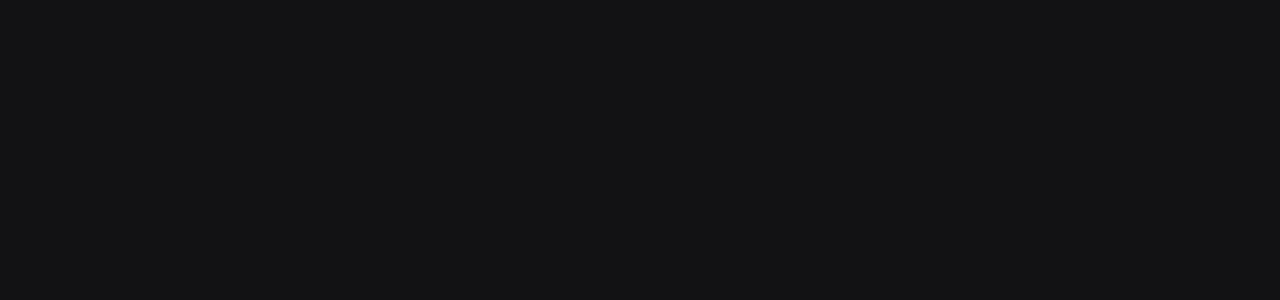
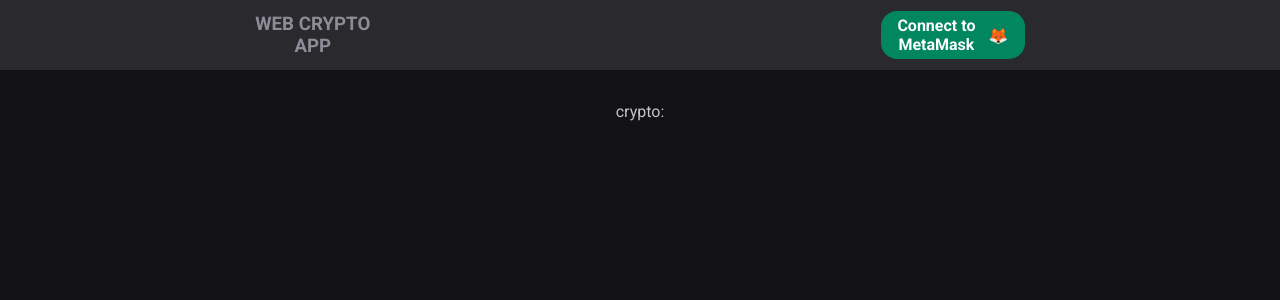
Before and after one commit to albertoaraujoo/web-crypto-app, a React (Vite) app: page /crypto in a window 1280 px wide. Shown: the top 300 px of the page. Built offline with nearby package versions, Linux system fonts and the light colour scheme.

Commit message:
feat: navbar and button created

```diff
--- a/src/components/CoinsList/CoinsList.module.css
+++ b/src/components/CoinsList/CoinsList.module.css
@@ -1,7 +1,6 @@
 .container {
   max-width: 56rem;
-  width: 70%;
-
+  width: 100%;
   display: flex;
   text-align: start;
   justify-content: center;
@@ -10,6 +9,7 @@
 }
 
 .header {
+  width: 100%;
   font-size: 1.5rem;
   font-weight: bold;
   color: var(--green-500);
--- a/src/components/CoinsList/index.tsx
+++ b/src/components/CoinsList/index.tsx
@@ -8,7 +8,7 @@
   return (
     <div className={styles.container}>
       <header className={styles.header}>
-        Top Cryptocurrency Coins by Market Cap
+        TOP CRYPTOCURRENCY COINS BY MARKET CAP
       </header>
       {data.map((coin: CoinCardProps) => (
         <CoinCard
--- /dev/null
+++ b/src/components/Layout/Laytou.tsx
@@ -0,0 +1,11 @@
+import { Navbar } from "../Navbar";
+import { Outlet } from "react-router-dom";
+
+export const Layout = () => {
+  return (
+    <>
+      <Navbar />
+      <Outlet />
+    </>
+  );
+};
--- /dev/null
+++ b/src/components/Navbar/Navbar.module.css
@@ -0,0 +1,35 @@
+.container {
+  display: flex;
+  justify-content: space-around;
+  align-items: center;
+  width: 100%;
+  height: 4.375rem;
+  background: var(--gray-700);
+  color: var(--white);
+}
+
+.header {
+  color: var(--gray-400);
+  text-align: center;
+  padding: 0.313rem 0 0.313rem 0;
+}
+
+.button {
+  display: flex;
+  justify-content: center;
+  align-items: center;
+  border: none;
+  font-weight: bold;
+  border-radius: 1rem;
+  background: var(--green-500);
+  gap: 0.8rem;
+  width: 9rem;
+  height: 3rem;
+  color: var(--white);
+  cursor: pointer;
+  transition: background 0.5s;
+}
+
+.button:hover {
+  background: var(--green-200);
+}
--- /dev/null
+++ b/src/components/Navbar/index.tsx
@@ -0,0 +1,17 @@
+import styles from "./Navbar.module.css";
+
+export const Navbar = () => {
+  return (
+    <nav className={styles.container}>
+      <h3 className={styles.header}>
+        WEB CRYPTO <br /> APP
+      </h3>
+      <button className={styles.button}>
+        <div>
+          Connect to <br /> MetaMask
+        </div>
+        <div>🦊</div>
+      </button>
+    </nav>
+  );
+};
--- a/src/main.tsx
+++ b/src/main.tsx
@@ -3,15 +3,18 @@
 import { createBrowserRouter, RouterProvider } from "react-router-dom";
 import { HomePage } from "./pages/HomePage/HomePage";
 import { CryptoPage } from "./pages/CryptoPage/CryptoPage";
+import { Layout } from "./components/Layout/Laytou";
 
 const router = createBrowserRouter([
   {
     path: "/",
-    element: <HomePage />,
+    element: <Layout />,
+    children: [
+      { index: true, element: <HomePage /> },
+      { path: "crypto", element: <CryptoPage /> },
+      { path: "crypto/:cryptoId", element: <CryptoPage /> },
+    ],
   },
-
-  { path: "/crypto", element: <CryptoPage /> },
-  { path: "/crypto/:cryptoId", element: <CryptoPage /> },
 ]);
 
 ReactDOM.createRoot(document.getElementById("root")!).render(
--- a/src/pages/CryptoPage/CryptoPage.tsx
+++ b/src/pages/CryptoPage/CryptoPage.tsx
@@ -1,37 +1,38 @@
-import { useEffect, useState } from "react";
+// import { useEffect, useState } from "react";
 import { useParams } from "react-router-dom";
 import styles from "./CryptoPage.module.css";
-import { Chart } from "../../components/Chart";
-import { CoinImage } from "../../components/CoinImage";
-import { CryptoData } from "../../components/CryptoData";
-import { pricesFetch } from "../../services/pricesFetch";
-import { cryptoDataFetch } from "../../services/cryptoDataFecth";
-import { formatPrice } from "../../utils/formatPrice";
-import { CryptoDataProps } from "../../types";
+// import { Chart } from "../../components/Chart";
+// import { CoinImage } from "../../components/CoinImage";
+// import { CryptoData } from "../../components/CryptoData";
+// import { pricesFetch } from "../../services/pricesFetch";
+// import { cryptoDataFetch } from "../../services/cryptoDataFecth";
+// import { formatPrice } from "../../utils/formatPrice";
+// import { CryptoDataProps } from "../../types";
 
 export const CryptoPage = () => {
   const { cryptoId } = useParams<{ cryptoId: string }>();
-  const [prices, setPrices] = useState<number[][] | null>(null);
-  const [cryptoData, setCryptoData] = useState<CryptoDataProps>();
+  // const [prices, setPrices] = useState<number[][] | null>(null);
+  // const [cryptoData, setCryptoData] = useState<CryptoDataProps>();
 
-  useEffect(() => {
-    const fetchPrices = async () => {
-      if (cryptoId) {
-        const prices = await pricesFetch(cryptoId ?? "undefined");
-        setPrices(prices);
-        const cryptoData = await cryptoDataFetch(cryptoId ?? "undefined");
-        setCryptoData(cryptoData);
-        console.log(cryptoData);
-      }
-    };
+  // useEffect(() => {
+  //   const fetchPrices = async () => {
+  //     if (cryptoId) {
+  //       const prices = await pricesFetch(cryptoId ?? "undefined");
+  //       setPrices(prices);
+  //       const cryptoData = await cryptoDataFetch(cryptoId ?? "undefined");
+  //       setCryptoData(cryptoData);
+  //       console.log(cryptoData);
+  //     }
+  //   };
 
-    fetchPrices();
-  }, [cryptoId]);
+  //   fetchPrices();
+  // }, [cryptoId]);
 
   return (
     <div>
       <main className={styles.container}>
-        {cryptoData && (
+        <div>crypto: {cryptoId}</div>
+        {/* {cryptoData && (
           <>
             <CoinImage
               src={cryptoData.image}
@@ -65,7 +66,7 @@
 
             <Chart prices={prices} />
           </>
-        )}
+        )} */}
       </main>
     </div>
   );
--- a/src/pages/HomePage/HomePage.tsx
+++ b/src/pages/HomePage/HomePage.tsx
@@ -4,78 +4,78 @@
 import styles from "./HomePage.module.css";
 import { CoinCardProps } from "../../types";
 import CoinsList from "../../components/CoinsList";
-import { top10MktCap } from "../../services/top10MktCap";
+// import { top10MktCap } from "../../services/top10MktCap";
 
 export const HomePage = () => {
   const [data, setData] = useState<CoinCardProps[]>([]);
 
-  // const fakeData = [
-  //   {
-  //     id: "bitcoin",
-  //     symbol: "btc",
-  //     name: "Bitcoin",
-  //     image:
-  //       "https://assets.coingecko.com/coins/images/1/large/bitcoin.png?1696501400",
-  //     current_price: 67111.45949008189,
-  //     market_cap: 1316953585834,
-  //     market_cap_rank: 1,
-  //     fully_diluted_valuation: 1406866203947,
-  //     total_volume: 51693167417,
-  //     high_24h: 68834,
-  //     low_24h: 66605,
-  //     price_change_24h: -1424.0371147058468,
-  //     price_change_percentage_24h: -2.07781,
-  //     market_cap_change_24h: -30223440845.96924,
-  //     market_cap_change_percentage_24h: -2.24346,
-  //     circulating_supply: 19657893,
-  //     total_supply: 21000000,
-  //     max_supply: 21000000,
-  //     ath: 73738,
-  //     ath_change_percentage: -9.14632,
-  //     ath_date: "2024-03-14T07:10:36.635Z",
-  //     atl: 67.81,
-  //     atl_change_percentage: 98697.54717,
-  //     atl_date: "2013-07-06T00:00:00.000Z",
-  //     roi: null,
-  //     last_updated: "2024-03-18T20:09:47.065Z",
-  //     price_change_percentage_24h_in_currency: -2.077809580803952,
-  //   },
-  //   {
-  //     id: "lido-staked-ether",
-  //     symbol: "btc",
-  //     name: "lido-staked-ether",
-  //     image:
-  //       "https://assets.coingecko.com/coins/images/1/large/bitcoin.png?1696501400",
-  //     current_price: 67111.45949008189,
-  //     market_cap: 1316953585834,
-  //     market_cap_rank: 1,
-  //     fully_diluted_valuation: 1406866203947,
-  //     total_volume: 51693167417,
-  //     high_24h: 68834,
-  //     low_24h: 66605,
-  //     price_change_24h: -1424.0371147058468,
-  //     price_change_percentage_24h: -2.07781,
-  //     market_cap_change_24h: -30223440845.96924,
-  //     market_cap_change_percentage_24h: -2.24346,
-  //     circulating_supply: 19657893,
-  //     total_supply: 21000000,
-  //     max_supply: 21000000,
-  //     ath: 73738,
-  //     ath_change_percentage: -9.14632,
-  //     ath_date: "2024-03-14T07:10:36.635Z",
-  //     atl: 67.81,
-  //     atl_change_percentage: 98697.54717,
-  //     atl_date: "2013-07-06T00:00:00.000Z",
-  //     roi: null,
-  //     last_updated: "2024-03-18T20:09:47.065Z",
-  //     price_change_percentage_24h_in_currency: -2.077809580803952,
-  //   },
-  // ];
+  const fakeData = [
+    {
+      id: "bitcoin",
+      symbol: "btc",
+      name: "Bitcoin",
+      image:
+        "https://assets.coingecko.com/coins/images/1/large/bitcoin.png?1696501400",
+      current_price: 67111.45949008189,
+      market_cap: 1316953585834,
+      market_cap_rank: 1,
+      fully_diluted_valuation: 1406866203947,
+      total_volume: 51693167417,
+      high_24h: 68834,
+      low_24h: 66605,
+      price_change_24h: -1424.0371147058468,
+      price_change_percentage_24h: -2.07781,
+      market_cap_change_24h: -30223440845.96924,
+      market_cap_change_percentage_24h: -2.24346,
+      circulating_supply: 19657893,
+      total_supply: 21000000,
+      max_supply: 21000000,
+      ath: 73738,
+      ath_change_percentage: -9.14632,
+      ath_date: "2024-03-14T07:10:36.635Z",
+      atl: 67.81,
+      atl_change_percentage: 98697.54717,
+      atl_date: "2013-07-06T00:00:00.000Z",
+      roi: null,
+      last_updated: "2024-03-18T20:09:47.065Z",
+      price_change_percentage_24h_in_currency: -2.077809580803952,
+    },
+    {
+      id: "lido-staked-ether",
+      symbol: "btc",
+      name: "lido-staked-ether",
+      image:
+        "https://assets.coingecko.com/coins/images/1/large/bitcoin.png?1696501400",
+      current_price: 67111.45949008189,
+      market_cap: 1316953585834,
+      market_cap_rank: 1,
+      fully_diluted_valuation: 1406866203947,
+      total_volume: 51693167417,
+      high_24h: 68834,
+      low_24h: 66605,
+      price_change_24h: -1424.0371147058468,
+      price_change_percentage_24h: -2.07781,
+      market_cap_change_24h: -30223440845.96924,
+      market_cap_change_percentage_24h: -2.24346,
+      circulating_supply: 19657893,
+      total_supply: 21000000,
+      max_supply: 21000000,
+      ath: 73738,
+      ath_change_percentage: -9.14632,
+      ath_date: "2024-03-14T07:10:36.635Z",
+      atl: 67.81,
+      atl_change_percentage: 98697.54717,
+      atl_date: "2013-07-06T00:00:00.000Z",
+      roi: null,
+      last_updated: "2024-03-18T20:09:47.065Z",
+      price_change_percentage_24h_in_currency: -2.077809580803952,
+    },
+  ];
 
   useEffect(() => {
     const fetchCrypto = async () => {
-      const data = await top10MktCap();
-      setData(data);
+      // const data = await top10MktCap();
+      setData(fakeData);
     };
     fetchCrypto();
   }, []);
```
